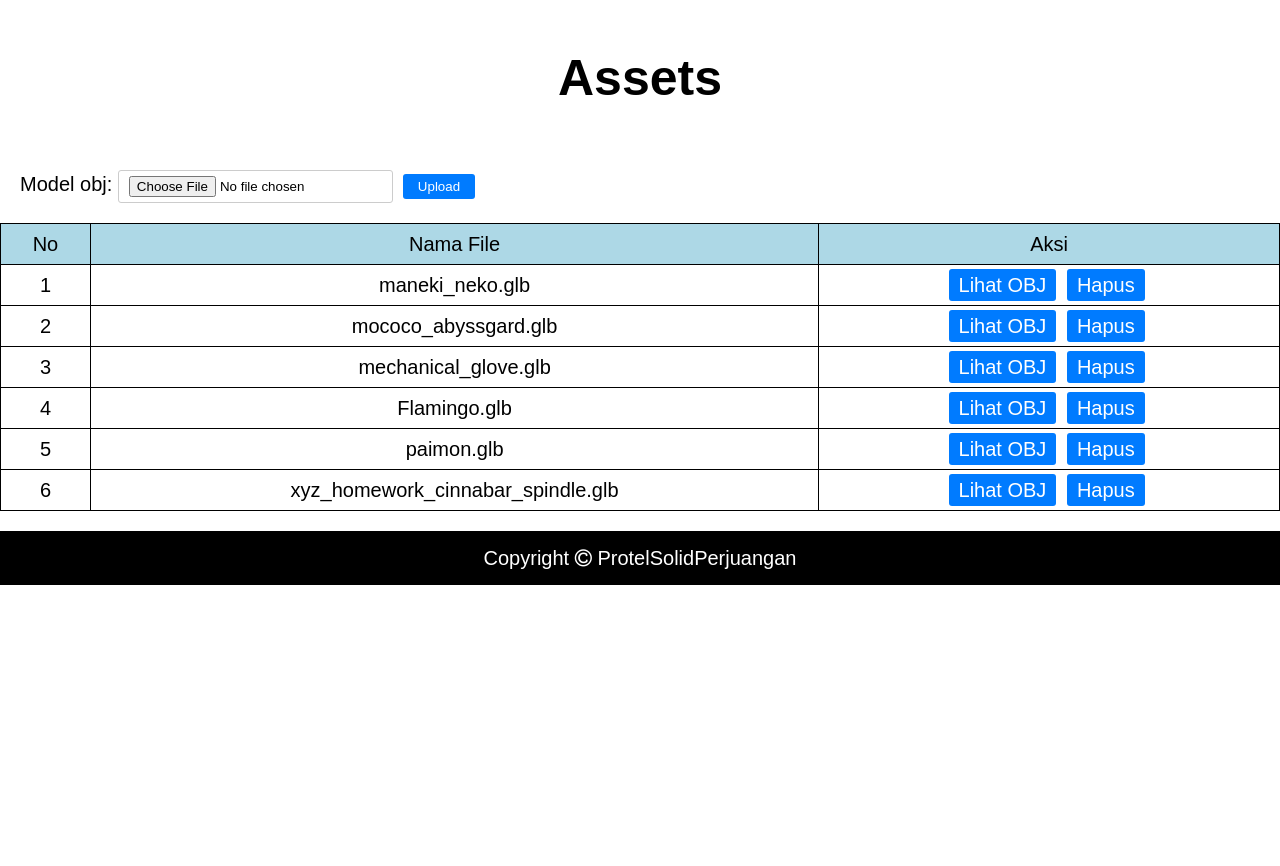
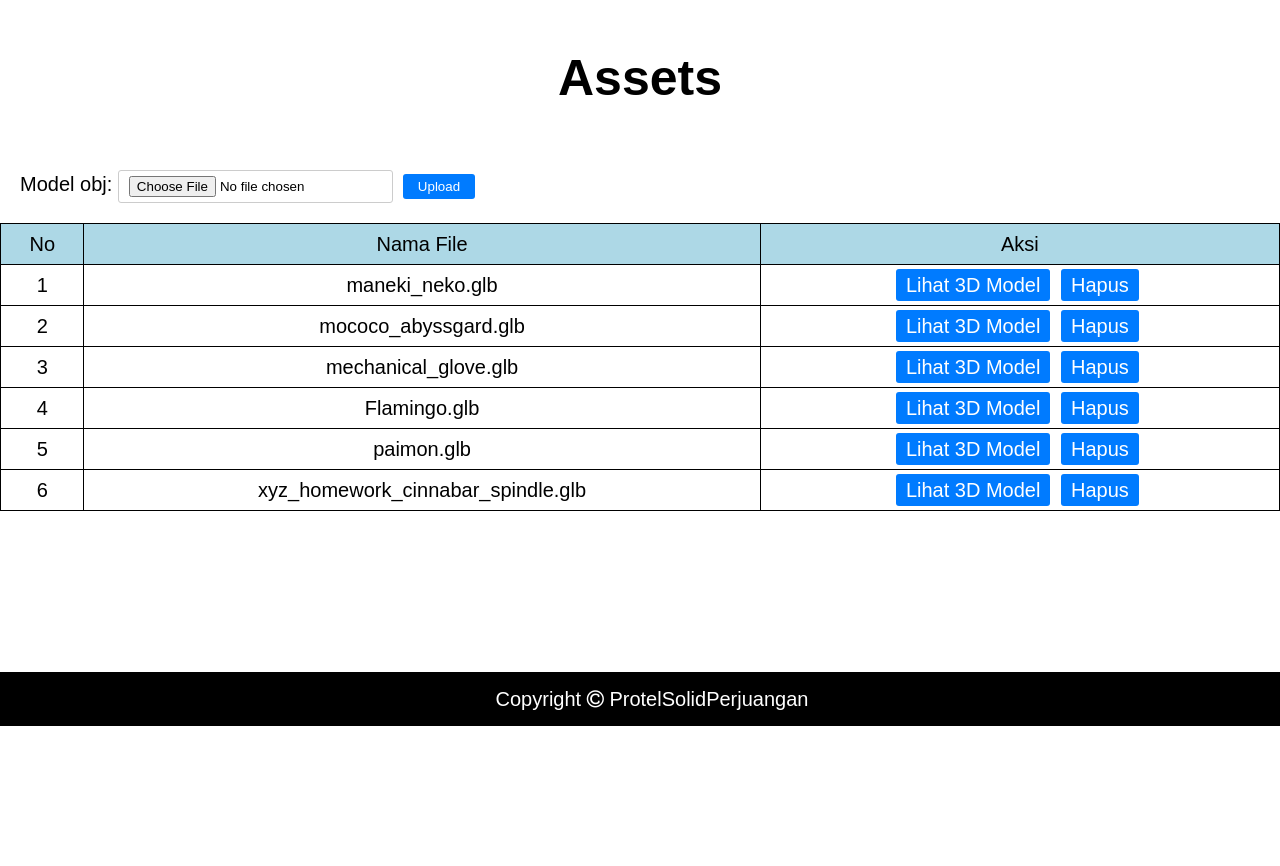
Before and after one commit to PDI-Perumahan/Website-Team, a Django app: page /assets in a window 1280 px wide. Shown: the part 74-940 px from the top of the page. Run offline with Django 4.2, Linux system fonts and the light colour scheme; data comes from the database, SQL or seed files in the repository; both versions use the stored data as it was after the commit.

Commit message:
optimalisasi pada assets page dan view 3d

```diff
--- a/main/static/js/viewer3D.js
+++ b/main/static/js/viewer3D.js
@@ -27,7 +27,7 @@ function setupEnvironment() {
   topLight.position.set(500, 500, 500);
   topLight.castShadow = true;
   scene.add(topLight);
-  camera.position.set(2, 0, 0);
+  camera.position.set(5, 0, 0);
 }
 
 // Function to load the model
@@ -38,6 +38,7 @@ export function loadModel(url) {
   const loader = new GLTFLoader();
   loader.load(url, (gltf) => {
     const model = gltf.scene;
+    model.position.set(0,1,0);
     scene.add(model);
 
     // Update the controls target
--- a/main/static/style2.css
+++ b/main/static/style2.css
@@ -221,6 +221,9 @@ h1{
     background-color: black;
     padding: 12px;
     color: red;
+    position: fixed;
+    width: 100%;
+    bottom: 0;
   }
 
   .footer p.fa-copyright{
--- a/main/templates/assets.html
+++ b/main/templates/assets.html
@@ -6,6 +6,7 @@
     <title>Assets</title>
     <link rel="stylesheet" href="../static/style2.css">
     <link rel="stylesheet" href="https://cdnjs.cloudflare.com/ajax/libs/font-awesome/4.7.0/css/font-awesome.min.css">
+    <!-- <link rel="stylesheet" href="https://kit.fontawesome.com/a076d05399.js"> -->
 </head>
 {% load static %}
 {% load custom_filters%}
@@ -48,7 +49,7 @@
                 <td>{{ object.model_obj.url|basename }}</td>
                 <td class="object-actions">
                     <!-- <a href="{% url 'view' object.id}" onclick="load3DObject('{{ object.model_obj.url }}')">Lihat OBJ</a> -->
-                    <a href="{% url 'view' object.id %}" target="_blank">Lihat OBJ</a>
+                    <a href="{% url 'view' object.id %}" target="_blank">Lihat 3D Model</a>
                     <a href="{% url 'delete_object' object.id %}" class="delete-action" onclick="return confirm('Yakin ingin menghapus?')">Hapus</a>
                 </td>
             </tr>
```
Also changed, not shown: db.sqlite3, 2 other files.
